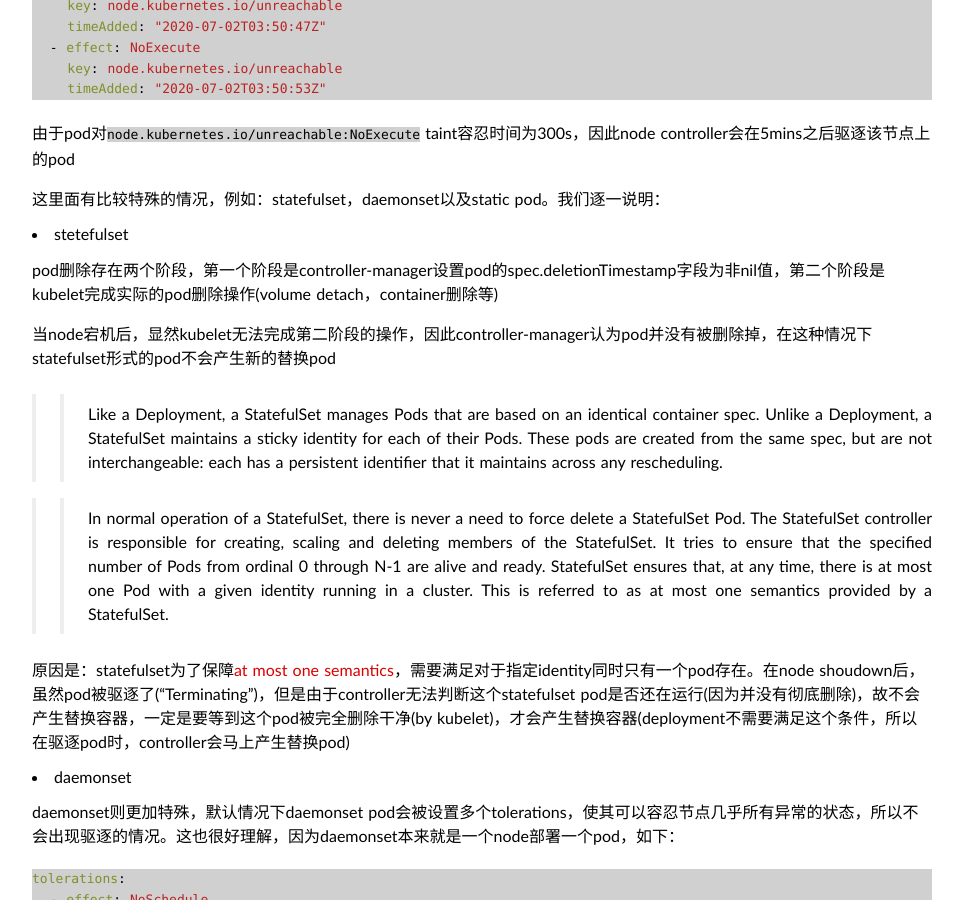
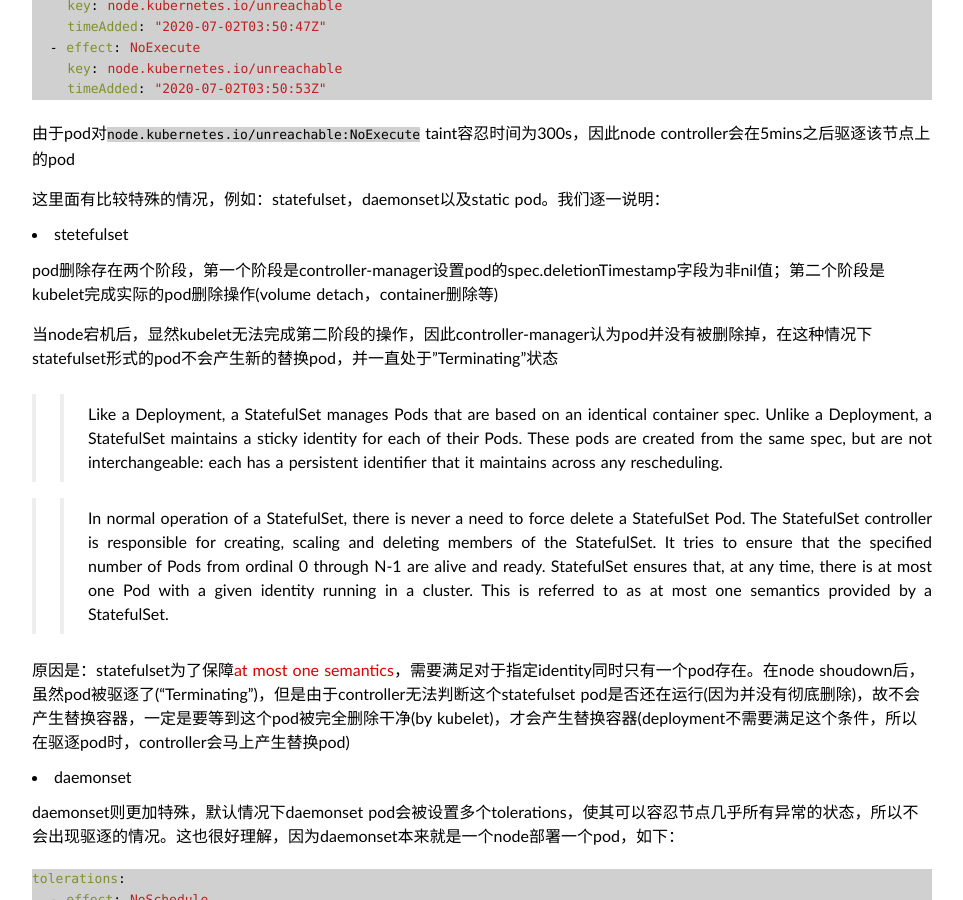
Before and after one commit to duyanghao/duyanghao.github.io, a Jekyll site: the page built from _posts/2020-6-2-kubernetes-ha.md, in a window 1280 px wide and 900 px high, scrolled down 3293 px. Shown: the whole window, without its empty margins (158-1121 px from the left). Built offline with Jekyll 4.4.1, drawn with Linux system fonts in a browser that asks for light colours; some web fonts are replaced; comment, search, counter and statistics services are not loaded.

Commit message:
add kubernetes-ha
Signed-off-by: duyanghao <1294057873@qq.com>

```diff
--- a/_posts/2020-6-2-kubernetes-ha.md
+++ b/_posts/2020-6-2-kubernetes-ha.md
@@ -119,9 +119,9 @@ spec:
 
 * stetefulset
 
-pod删除存在两个阶段，第一个阶段是controller-manager设置pod的spec.deletionTimestamp字段为非nil值，第二个阶段是kubelet完成实际的pod删除操作(volume detach，container删除等)
+pod删除存在两个阶段，第一个阶段是controller-manager设置pod的spec.deletionTimestamp字段为非nil值；第二个阶段是kubelet完成实际的pod删除操作(volume detach，container删除等)
 
-当node宕机后，显然kubelet无法完成第二阶段的操作，因此controller-manager认为pod并没有被删除掉，在这种情况下statefulset形式的pod不会产生新的替换pod
+当node宕机后，显然kubelet无法完成第二阶段的操作，因此controller-manager认为pod并没有被删除掉，在这种情况下statefulset形式的pod不会产生新的替换pod，并一直处于"Terminating"状态
 
 >> Like a Deployment, a StatefulSet manages Pods that are based on an identical container spec. Unlike a Deployment, a StatefulSet maintains a sticky identity for each of their Pods. These pods are created from the same spec, but are not interchangeable: each has a persistent identifier that it maintains across any rescheduling.
 
```
